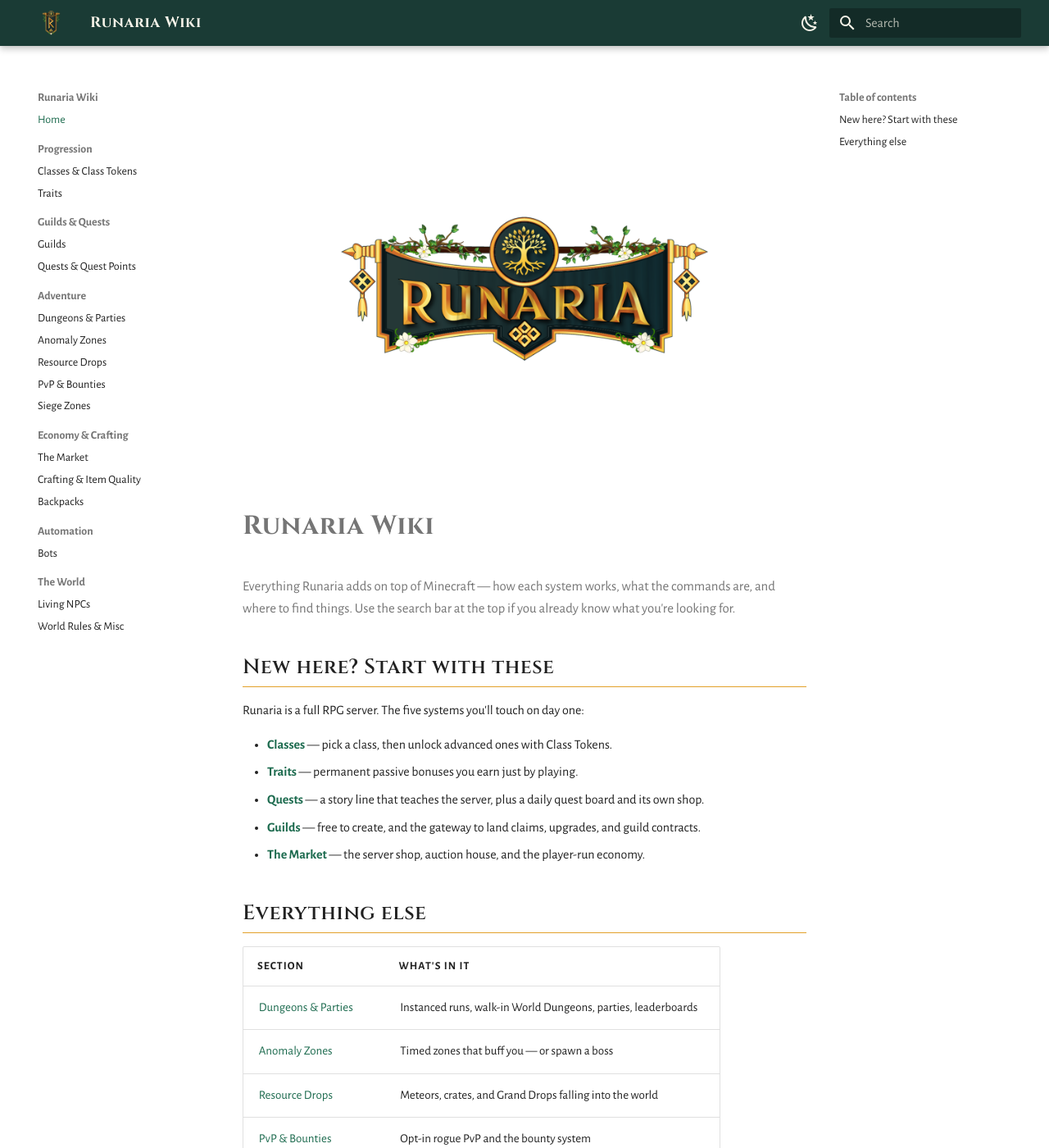
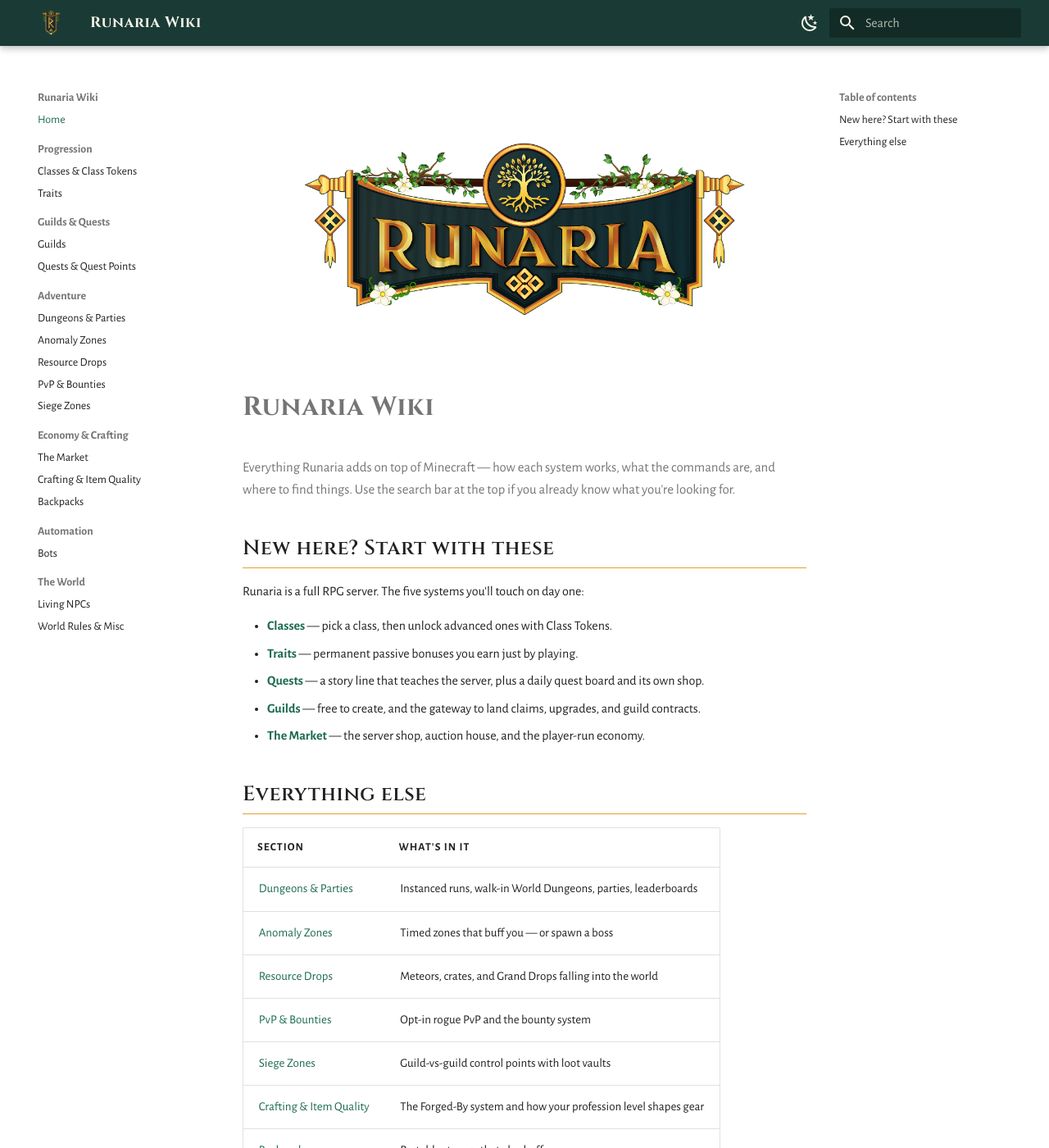
Before and after one commit to justnfly/runaria-wiki, an MkDocs documentation site: the page built from docs/index.md, in a window 1280 px wide and 1400 px high. Shown: the whole window at 82% size. Built offline with MkDocs 1.6.1 and Material for MkDocs 9.7.7, drawn with Linux system fonts in a browser that asks for light colours.

Commit message:
Use cropped Runaria banner for the home page hero

```diff
--- a/docs/stylesheets/extra.css
+++ b/docs/stylesheets/extra.css
@@ -55,7 +55,7 @@
 }
 
 .rn-hero img {
-  max-width: 460px;
+  max-width: 560px;
   width: 100%;
   height: auto;
 }
```
Also changed, not shown: docs/assets/runaria-logo.png.
